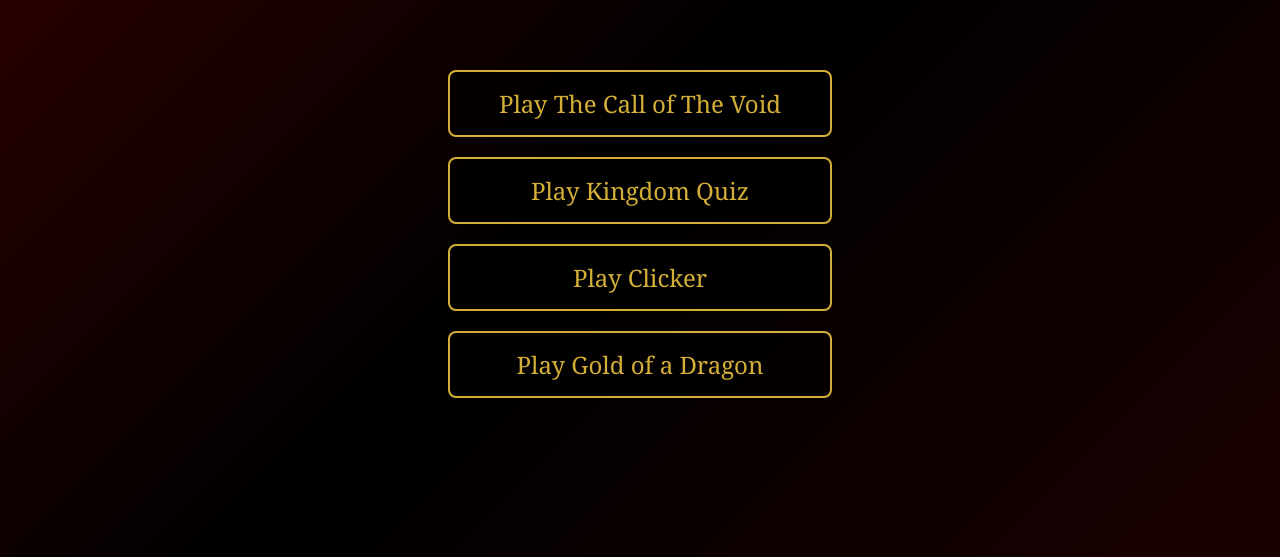
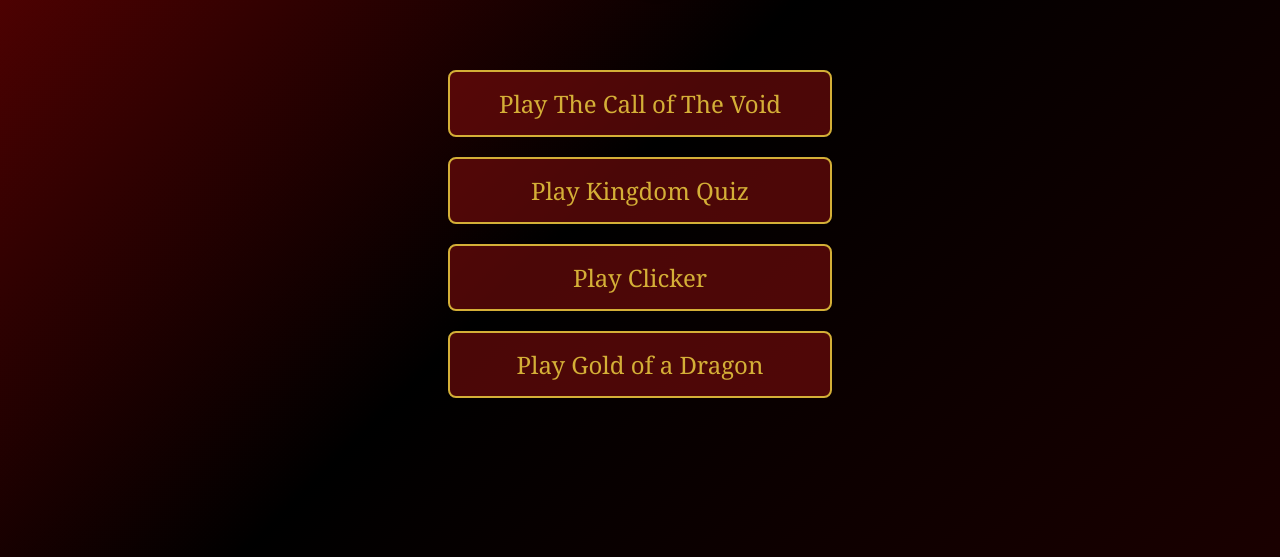
Before and after one commit to CBD35/game-ideation, a plain HTML site: page index.html in a window 1280 px wide. Shown: the part 243-800 px from the top of the page. Drawn offline with Linux system fonts and the light colour scheme.

Commit message:
Update index.html

```diff
--- a/index.html
+++ b/index.html
@@ -7,7 +7,7 @@
     <style>
         /* This sets the dark reddish-black background and centers everything */
         body {
-            background: linear-gradient(135deg, #330000, #000000, #1a0000);
+            background: linear-gradient(135deg, #640202, #000000, #1a0000);
             color: #d4af37; /* Goldish lettering */
             font-family: 'Georgia', serif;
             display: flex;
@@ -48,16 +48,16 @@
             border-radius: 8px;
             display: inline-block;
             width: 320px;
-            background-color: rgba(0, 0, 0, 0.6);
+            background-color: rgba(125, 13, 13, 0.6);
             transition: all 0.3s ease;
         }
 
         /* Adds a cool inverted effect when you hover over the games */
         a:hover {
             background-color: #d4af37;
-            color: #330000; /* Dark red text on hover */
+            color: #8f04046f; /* Dark red text on hover */
             transform: scale(1.05); /* Slightly enlarges the button */
-            box-shadow: 0px 0px 15px #d4af37; /* Gold glowing shadow */
+            box-shadow: 0px 0px 15px #ddb328; /* Gold glowing shadow */
         }
     </style>
 </head>
```
